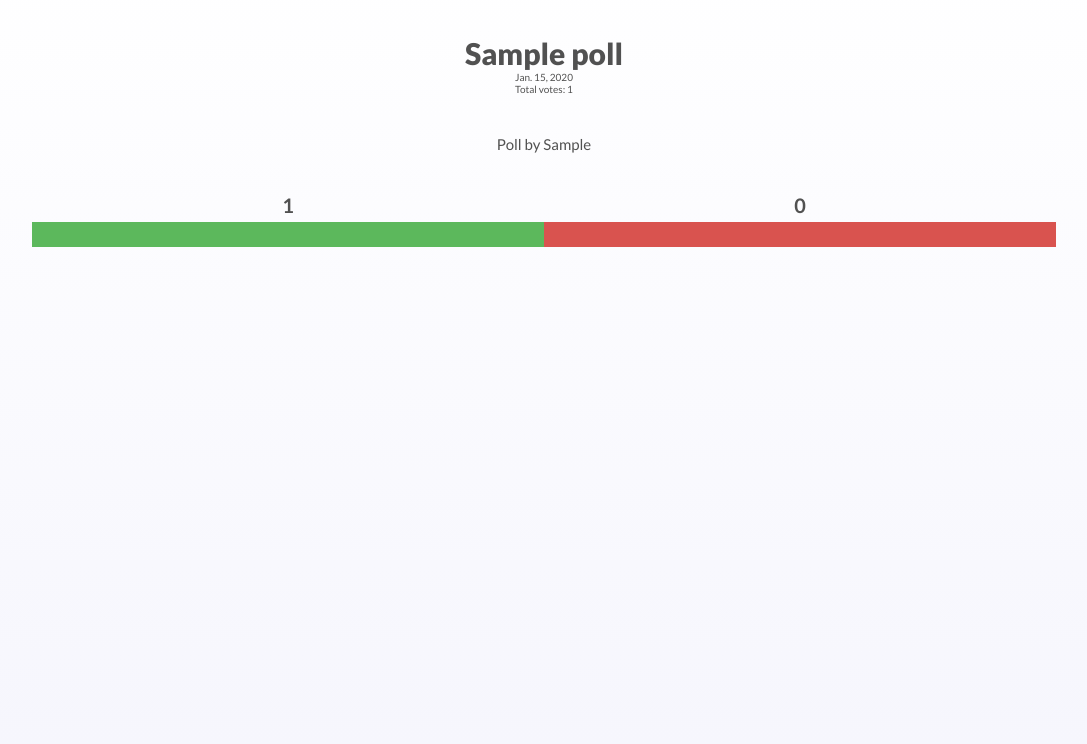
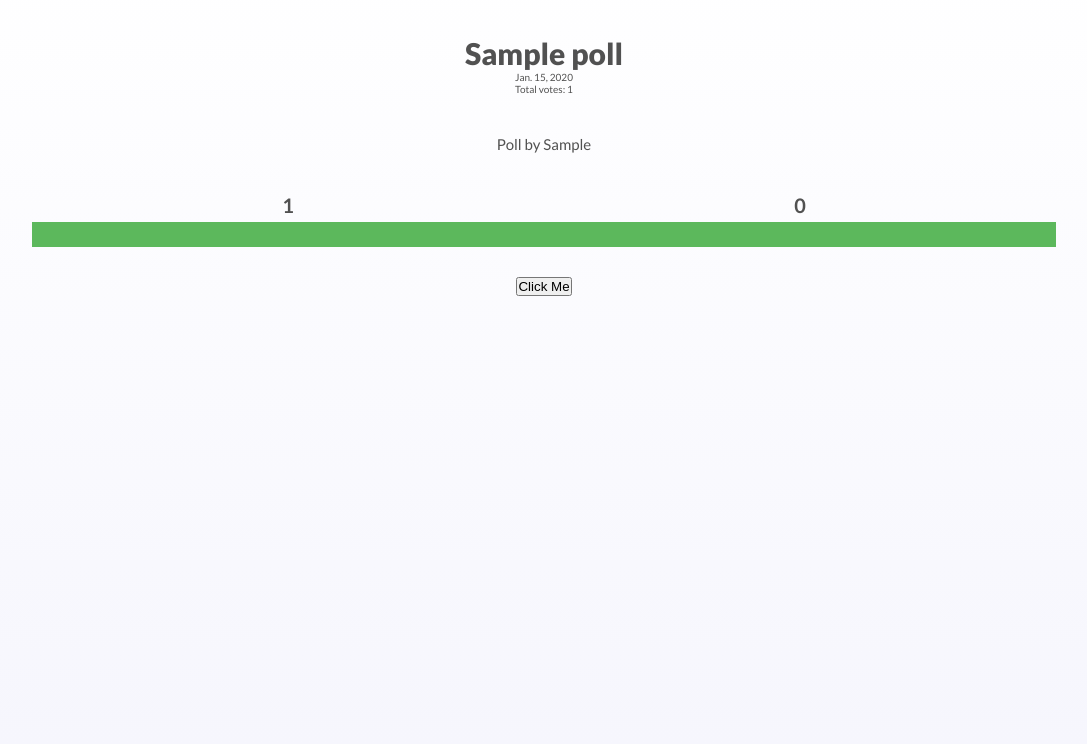
Before and after one commit to Pride-Sin/opinar-source, a Django app: page /poll/overview/1 in a window 1280 px wide. Shown: the part 61-805 px from the top of the page, without its empty margins (96-1183 px from the left). Run offline with Django 3.2, Linux system fonts and the light colour scheme; a user stored in the database is signed in; tables that the repository leaves empty hold one stand-in row (values such as "Sample post"); some libraries are stand-ins or nearby versions.

Commit message:
Added script in js for interaction with the results bar

```diff
--- /dev/null
+++ b/static/javascript/result_bar.js
@@ -0,0 +1,27 @@
+var i = 0;
+window.onload = function move() {
+  if (i == 0) {
+    i = 1;
+    var elem = document.getElementById("likes");
+    var total_votes = document.getElementById("total_count").textContent;
+    var likes = document.getElementById("true_count").textContent;
+    var value = Math.floor(likes * 100 / total_votes);
+    var width = 50;
+    var id = setInterval(frame, 23);
+
+    function frame() {
+
+        if (width < value) {
+          width++;
+          elem.style.width = width + "%";
+        }
+        else if (width > value) {
+          width--;
+          elem.style.width = width + "%";
+        } else {
+          clearInterval(id);
+        }
+
+    }
+  }
+}
--- a/templates/base.html
+++ b/templates/base.html
@@ -8,7 +8,10 @@
 
     <link rel="stylesheet" href="{% static 'css/style.css' %}">
 
+    <!-- Script for fontawesome -->
     <script src="https://kit.fontawesome.com/3b35582b5c.js" crossorigin="anonymous"></script>
+    <!-- Script for result bar values -->
+    <script type="text/javascript" src="{% static 'javascript/result_bar.js' %}"></script>
 
     <link rel="preconnect" href="https://fonts.gstatic.com">
     <link href="https://fonts.googleapis.com/css2?family=Barlow:wght@600;900&family=Lato:wght@400;700;900&display=swap" rel="stylesheet">
--- a/templates/polls/poll_overview.html
+++ b/templates/polls/poll_overview.html
@@ -6,7 +6,7 @@
     <div class="vote-page__title">
         <h1 class="vote-page__title-text header-primary">{{poll.question}}</h1>
         <p class="vote-page__title-date">{{poll.created}}</p>
-        <p class="vote-page__title-date">Total votes: {{total_count}}</p>
+        <p class="vote-page__title-date">Total votes: <span id="total_count">{{total_count}}</span></p>
     </div>
 
     <div class="vote-page__description">
@@ -18,10 +18,12 @@
     <h1>{{true_votes}}</h1>
 
     <div class="vote-page__vote">
-        <div class="vote-page__vote-value"><span>{{true_count}}</span><span>{{false_count}}</span></div>
+        <div class="vote-page__vote-value"><span id="true_count">{{true_count}}</span><span>{{false_count}}</span></div>
         <div class="vote-page__vote-status vote-page__vote-status--dislike">
-        <div class="vote-page__vote-status vote-page__vote-status--like"></div></div>
+        <div id="likes" class="vote-page__vote-status vote-page__vote-status--like"></div></div>
     </div>
+
+    <button onclick="move()">Click Me</button>
 </div>
 
 {% endblock %}
```
